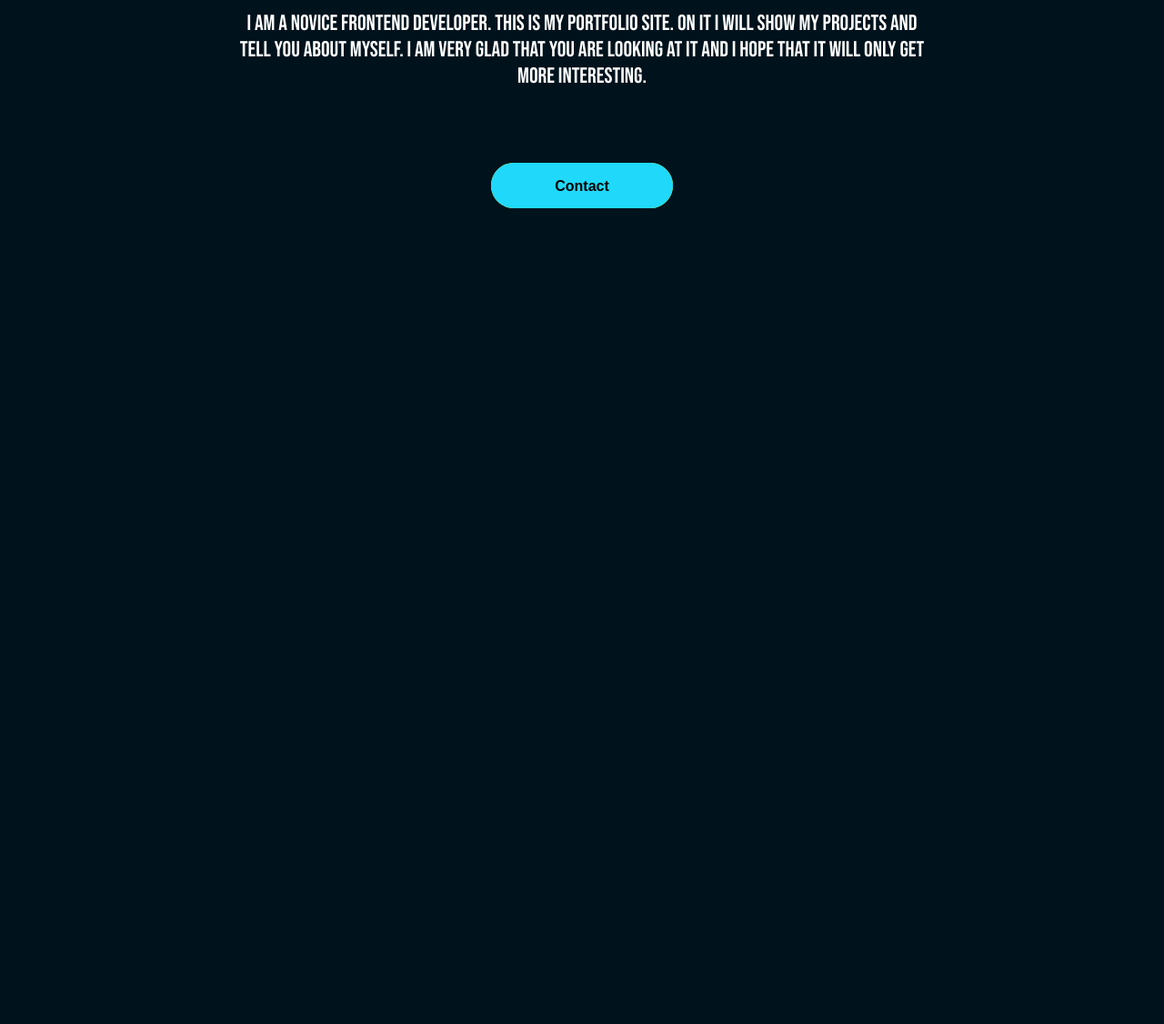
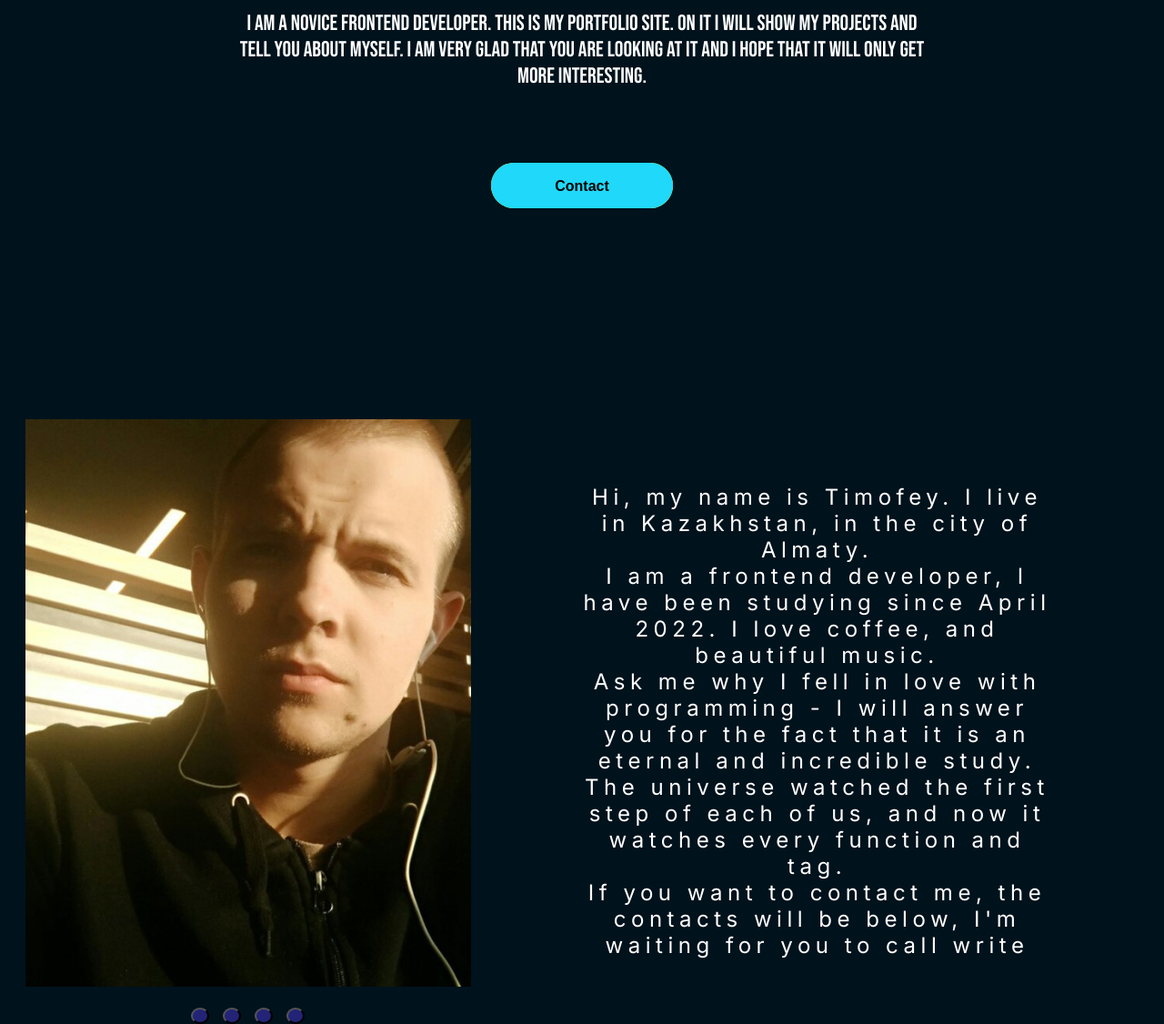
Before and after one commit to Timamyll/PortfolioTImiDeveloper, a plain HTML site: page index.html in a window 1280 px wide. Shown: the part 500-1626 px from the top of the page at 91% size. Before the commit the page ends 800 px from the top, so only its background shows below. Drawn offline with nearby package versions, Linux system fonts and the light colour scheme; animation ran at ten frames a second; a web font is replaced by a local one.

Commit message:
Final slider

```diff
--- /dev/null
+++ b/css/modules/about.css
@@ -0,0 +1,140 @@
+.page__about {}
+
+.container {}
+
+.about__body {
+    /* display: flex;
+    justify-content: space-between; */
+    display: grid;
+    grid-template-columns: 50% 50%;
+    grid-auto-rows: 500px;
+    align-items: center;
+    padding-top: 274px;
+}
+
+.about__slider {
+    width: 100%;
+}
+
+.about__slider-slider {
+    width: 80%;
+}
+
+.about__img {
+    display: block;
+    width: 100%;
+    object-fit: cover;
+    height: 624px;
+    margin-bottom: 20px;
+}
+
+.about__link {}
+
+.about__text {
+    font-family: 'Inter';
+    font-style: normal;
+    font-weight: 400;
+    font-size: 24px;
+    line-height: 121.52%;
+    /* or 29px */
+    display: flex;
+    align-items: center;
+    text-align: center;
+    letter-spacing: 0.23em;
+    color: #FFFFFF;
+    max-width: 517px;
+}
+
+#slick-slide-control00 {
+    background: rgba(87, 61, 255, 0.404);
+    width: 20px;
+    height: 18px;
+    border-radius: 100%;
+    font-size: 0;
+    transition: all 0.5s ease-in-out;
+}
+
+#slick-slide-control00:hover {
+    background: #d3e915;
+}
+
+#slick-slide-control01 {
+    background: rgba(87, 61, 255, 0.404);
+    width: 20px;
+    height: 18px;
+    border-radius: 100%;
+    font-size: 0;
+    transition: all 0.5s ease-in-out;
+}
+
+#slick-slide-control01:hover {
+    background: #d3e915;
+}
+
+#slick-slide-control02 {
+    background: rgba(87, 61, 255, 0.404);
+    width: 20px;
+    height: 18px;
+    border-radius: 100%;
+    font-size: 0;
+    transition: all 0.5s ease-in-out;
+}
+
+#slick-slide-control02:hover {
+    background: #d3e915;
+}
+
+#slick-slide-control03 {
+    background: rgba(87, 61, 255, 0.404);
+    width: 20px;
+    height: 18px;
+    border-radius: 100%;
+    font-size: 0;
+    transition: all 0.5s ease-in-out;
+}
+
+#slick-slide-control03:hover {
+    background: #d3e915;
+}
+
+.slick-dots {
+    display: flex;
+    justify-content: center;
+    gap: 15px;
+}
+
+@media (max-width: 1034px) {
+    .about__body {
+        grid-template-columns: 100%;
+    }
+    .about__text {
+        max-width: 100%;
+    }
+    .about__slider {
+        display: flex;
+        justify-content: center;
+    }
+}
+
+@media (max-width: 890px) {
+    .about__text {
+        font-size: 19px;
+    }
+}
+
+@media (max-width: 591px) {
+    .about__text {
+        font-size: 14px;
+        /* margin-top: 69px; */
+    }
+}
+
+@media (max-width: 400px) {
+    .about__img {
+        height: 100%;
+    }
+    .about__body {
+        grid-auto-rows: 334px;
+        padding-top: 0;
+    }
+}
--- a/css/style.css
+++ b/css/style.css
@@ -1,6 +1,7 @@
 @import url(./modules/header.css);
 @import url(./modules/hamberger.css);
 @import url(./modules/title.css);
+@import url(./modules/about.css);
 * {
     padding: 0;
     margin: 0;
--- a/index.html
+++ b/index.html
@@ -14,9 +14,10 @@
     <link href="https://fonts.googleapis.com/css2?family=Bebas+Neue&display=swap" rel="stylesheet">
     <link href="https://fonts.googleapis.com/css2?family=Lobster&display=swap" rel="stylesheet">
     <link rel="stylesheet" href="css/reset.css">
-    <link rel="stylesheet" href="css/slick.css">
     <link rel="stylesheet" href="css/jquery.fancybox.css">
     <link rel="stylesheet" href="css/style.css">
+    <link rel="stylesheet" href="css/slick.css">
+
 </head>
 
 <body>
@@ -56,6 +57,35 @@
             </div>
         </div>
     </section>
+    <section class="page__about">
+        <div class="container">
+            <div class="about__body">
+                <div class="about__slider">
+                    <div class="about__slider-slider">
+                        <div>
+                            <img class="about__img" src="./images/about/01.png" alt="about">
+                        </div>
+                        <div>
+                            <img class="about__img" src="./images/about/02.png" alt="about">
+                        </div>
+                        <div>
+                            <img class="about__img" src="./images/about/03.png" alt="about">
+                        </div>
+                        <div>
+                            <img class="about__img" src="./images/about/04.png" alt="about">
+                        </div>
+                    </div>
+                </div>
+
+                <div class="about__link">
+                    <p class="about__text">Hi, my name is Timofey. I live in Kazakhstan, in the city of Almaty. <br> I am a frontend developer, I have been studying since April 2022. I love coffee, and beautiful music. <br> Ask me why I fell in love with programming - I will
+                        answer you for the fact that it is an eternal and incredible study. The universe watched the first step of each of us, and now it watches every function and tag. <br> If you want to contact me, the contacts will be below, I'm waiting
+                        for you to call write</p>
+                </div>
+            </div>
+
+        </div>
+    </section>
 
 
 
--- a/js/main.js
+++ b/js/main.js
@@ -1,3 +1,11 @@
-$(function(){
-
+$('.about__slider-slider').slick({
+    slideToShow: 1,
+    dots: true,
+    arrows: false,
+    infinite: true,
+    speed: 500,
+    fade: true,
+    cssEase: 'linear',
+    autoplay: true,
+    autoplaySpeed: 2000,
 });
```
Also changed, not shown: images/about/01.png (added), images/about/02.png (added), images/about/03.png (added), images/about/04.png (added).
